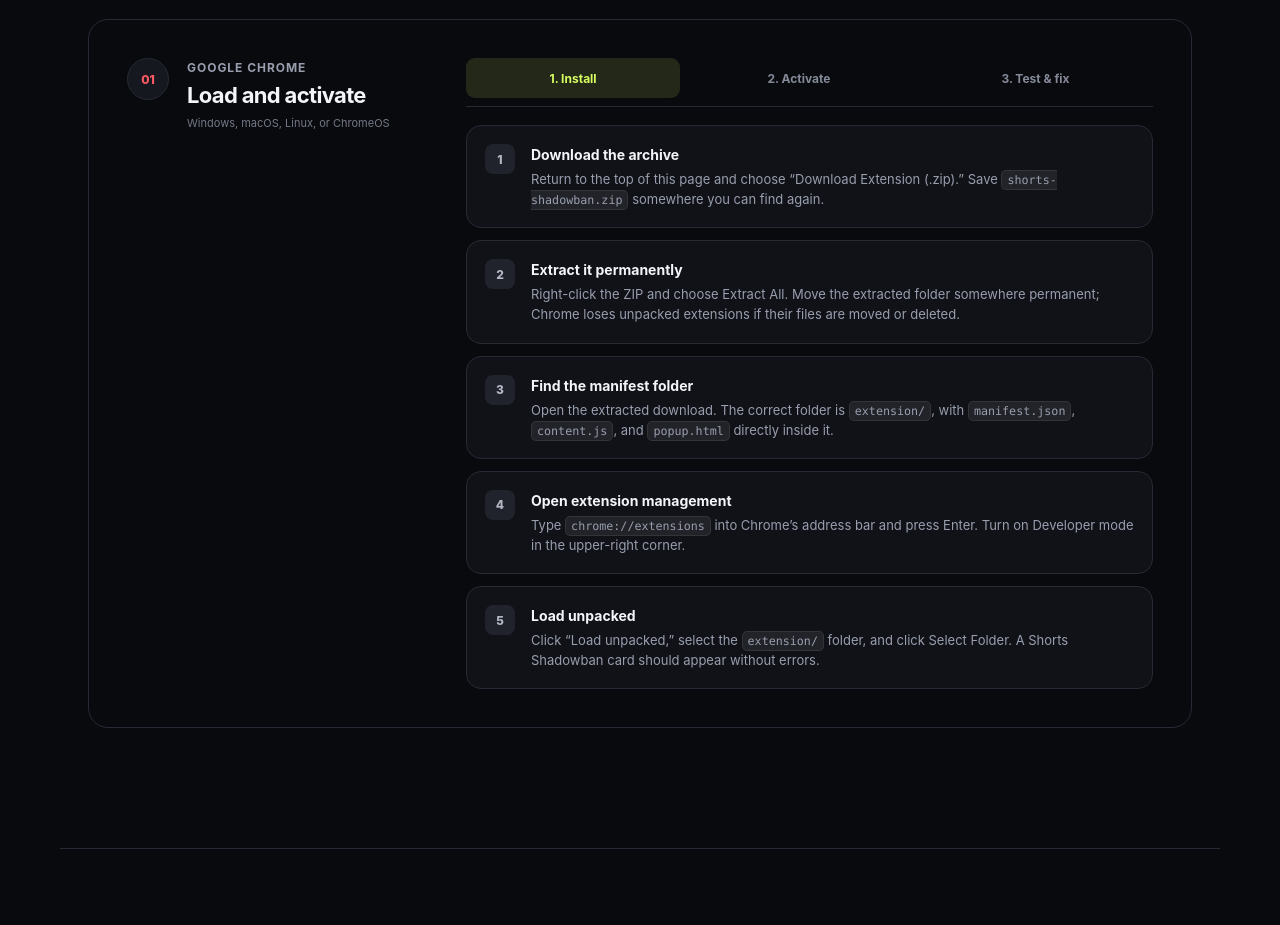
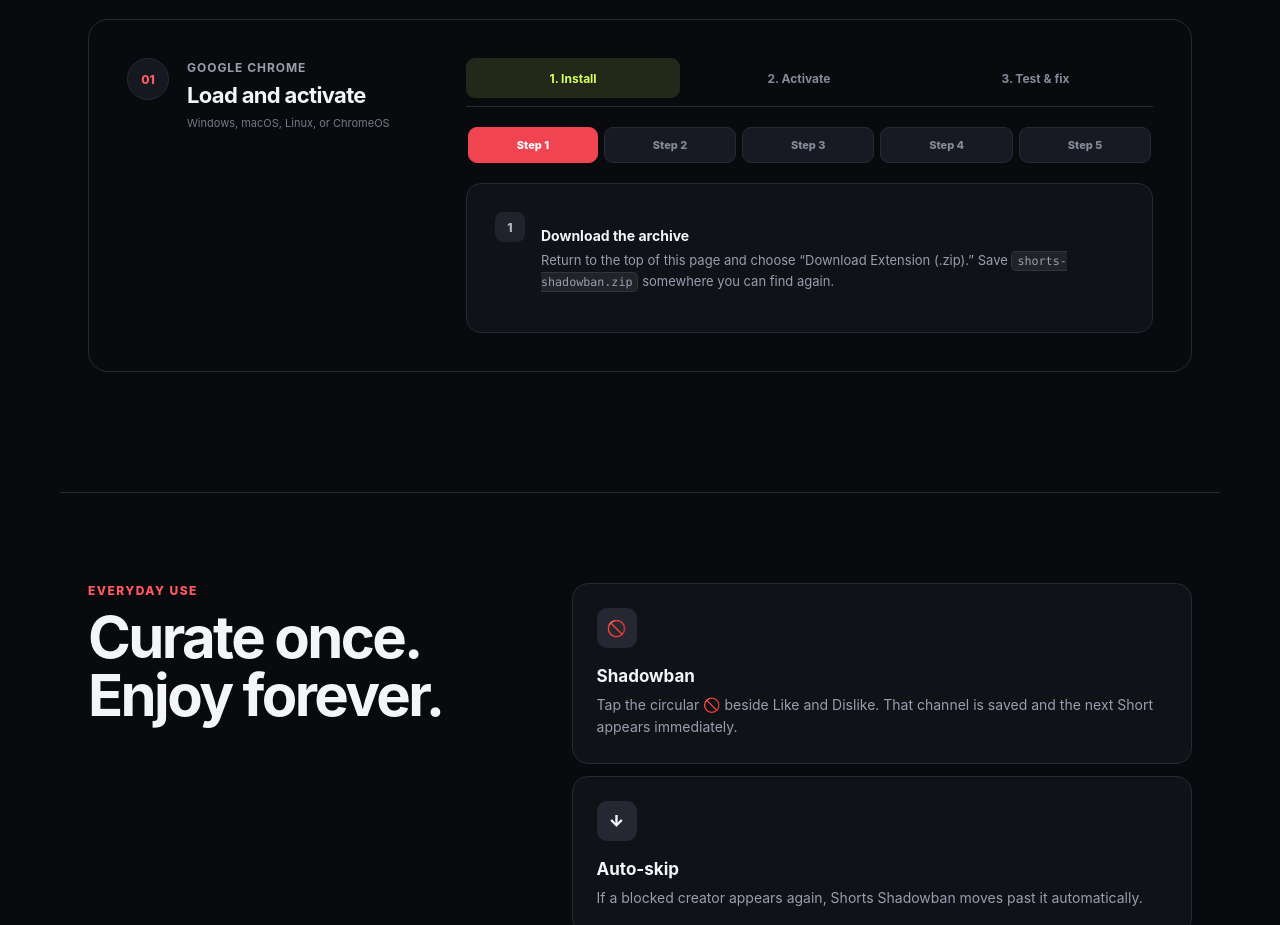
Before and after one commit to Hamgram77/shorts-shadowban, a browser extension: page index.html in a window 1280 px wide. Shown: the part 2460-3385 px from the top of the page. Drawn offline with Linux system fonts and the light colour scheme.

Commit message:
Show setup instructions one step at a time

```diff
--- a/index.html
+++ b/index.html
@@ -6,7 +6,7 @@
   <meta name="description" content="Shorts Shadowban permanently skips YouTube Shorts from channels you never want to see again.">
   <meta name="theme-color" content="#090a0e">
   <title>Shorts Shadowban — Take back your Shorts feed</title>
-  <link rel="stylesheet" href="./style.css?v=20261127-subtabs">
+  <link rel="stylesheet" href="./style.css?v=20261127-stepper">
   <meta name="google-site-verification" content="qNuObu2RHrX6sKwxbCZ5j013WckDOmJqqZO2w8SiCCM" />
 </head>
 <body>
@@ -298,6 +298,37 @@
     video.addEventListener("loadedmetadata", () => shell.classList.add("has-video"));
     video.addEventListener("error", () => shell.classList.remove("has-video"));
 
+    let generatedStepId = 0;
+    document.querySelectorAll(".subpanel .steps").forEach((stepList) => {
+      const items = [...stepList.children];
+      if (items.length < 2) return;
+      const stepTabs = document.createElement("div");
+      stepTabs.className = "step-tabs";
+      stepTabs.setAttribute("role", "tablist");
+      stepTabs.setAttribute("aria-label", "Instruction steps");
+      items.forEach((item, index) => {
+        generatedStepId += 1;
+        const panelId = `instruction-step-${generatedStepId}`;
+        const tabId = `${panelId}-tab`;
+        item.id = panelId;
+        item.setAttribute("role", "tabpanel");
+        item.setAttribute("aria-labelledby", tabId);
+        item.hidden = index !== 0;
+        const stepTab = document.createElement("button");
+        stepTab.className = "step-tab";
+        stepTab.id = tabId;
+        stepTab.type = "button";
+        stepTab.setAttribute("role", "tab");
+        stepTab.setAttribute("aria-controls", panelId);
+        stepTab.setAttribute("aria-selected", String(index === 0));
+        stepTab.tabIndex = index === 0 ? 0 : -1;
+        stepTab.textContent = `Step ${index + 1}`;
+        stepTabs.appendChild(stepTab);
+      });
+      stepList.classList.add("is-stepper");
+      stepList.before(stepTabs);
+    });
+
     document.querySelectorAll("[role='tablist']").forEach((tabList) => {
       const tabs = [...tabList.querySelectorAll(":scope > [role='tab']")];
       function selectTab(tab, moveFocus = false) {
--- a/style.css
+++ b/style.css
@@ -88,8 +88,16 @@ h1 em { color: var(--red-bright); font-style: normal; }
 .subtab[aria-selected="true"] { background: rgba(216,255,96,.12); color: var(--lime); }
 .subtab:focus-visible { outline: 2px solid var(--lime); outline-offset: -2px; }
 .subpanel[hidden] { display: none; }
+.step-tabs { display: flex; gap: 6px; margin: 0 0 12px; overflow-x: auto; padding: 2px 2px 8px; scrollbar-width: thin; }
+.step-tab { background: #171a22; border: 1px solid var(--line); border-radius: 9px; color: #858a99; cursor: pointer; flex: 1 0 auto; font: inherit; font-size: 11px; font-weight: 800; min-height: 36px; padding: 0 13px; transition: background .18s, border-color .18s, color .18s; white-space: nowrap; }
+.step-tab:hover { border-color: #454958; color: #fff; }
+.step-tab[aria-selected="true"] { background: var(--red); border-color: var(--red); color: #fff; }
+.step-tab:focus-visible { outline: 2px solid #fff; outline-offset: 2px; }
 .steps { display: grid; gap: 12px; list-style: none; margin: 0; padding: 0; }
 .steps li { align-items: flex-start; background: var(--surface); border: 1px solid var(--line); border-radius: 15px; display: flex; gap: 16px; padding: 18px; }
+.steps li[hidden] { display: none; }
+.steps.is-stepper li { min-height: 150px; padding: 28px; }
+.steps.is-stepper li > div { align-self: center; }
 .steps li > span { align-items: center; background: #20232c; border-radius: 8px; color: #b4b8c4; display: flex; flex: 0 0 auto; font-size: 12px; font-weight: 800; height: 30px; justify-content: center; width: 30px; }
 .steps strong { font-size: 14px; }
 .steps p { color: var(--muted); font-size: 13px; line-height: 1.55; margin: 5px 0 0; }
@@ -131,6 +139,8 @@ footer .wrap { display: flex; justify-content: space-between; }
   .platform { border-radius: 16px; padding: 22px; }
   .subtabs { margin-inline: -4px; }
   .subtab { padding-inline: 12px; }
+  .step-tabs { margin-inline: -2px; }
+  .steps.is-stepper li { min-height: 180px; padding: 22px; }
   .usage { padding-bottom: 80px; padding-top: 72px; }
   footer .wrap { flex-direction: column; gap: 8px; }
 }
```
